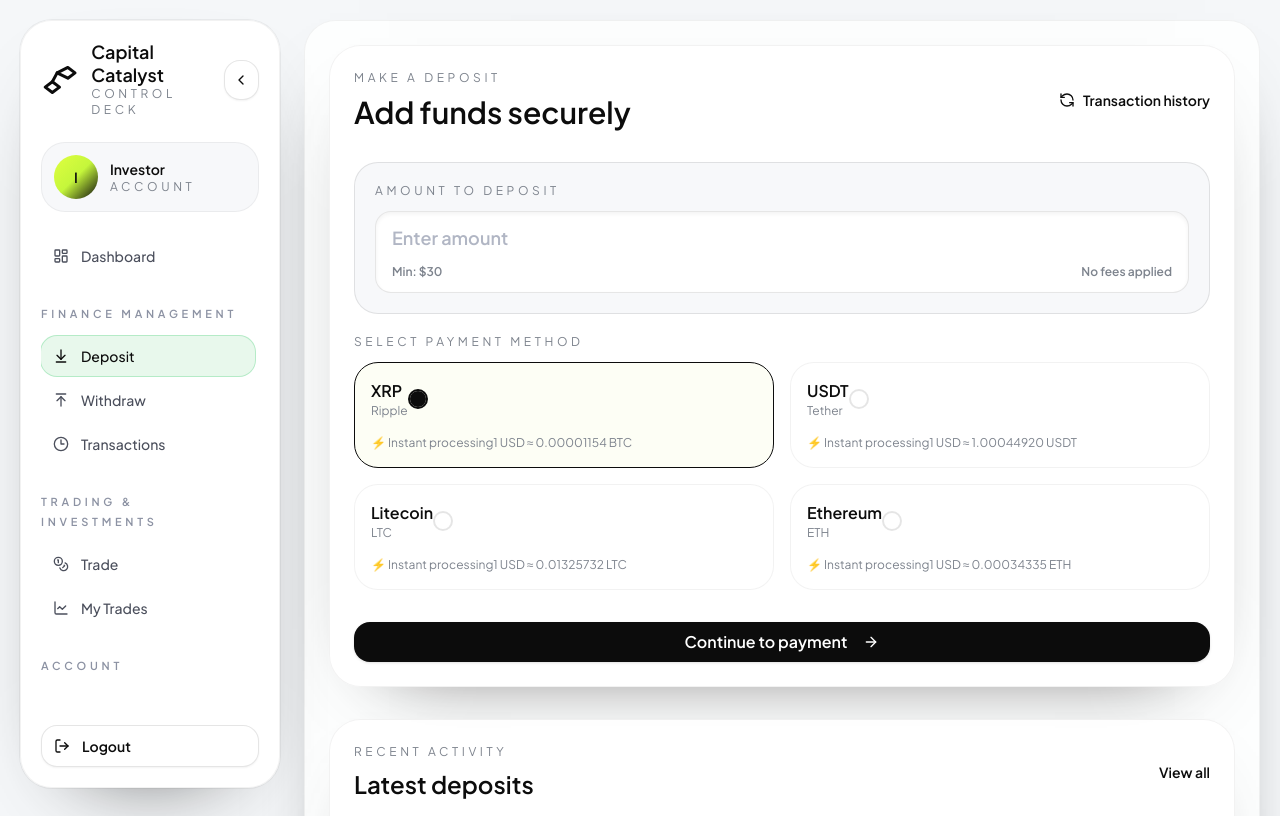
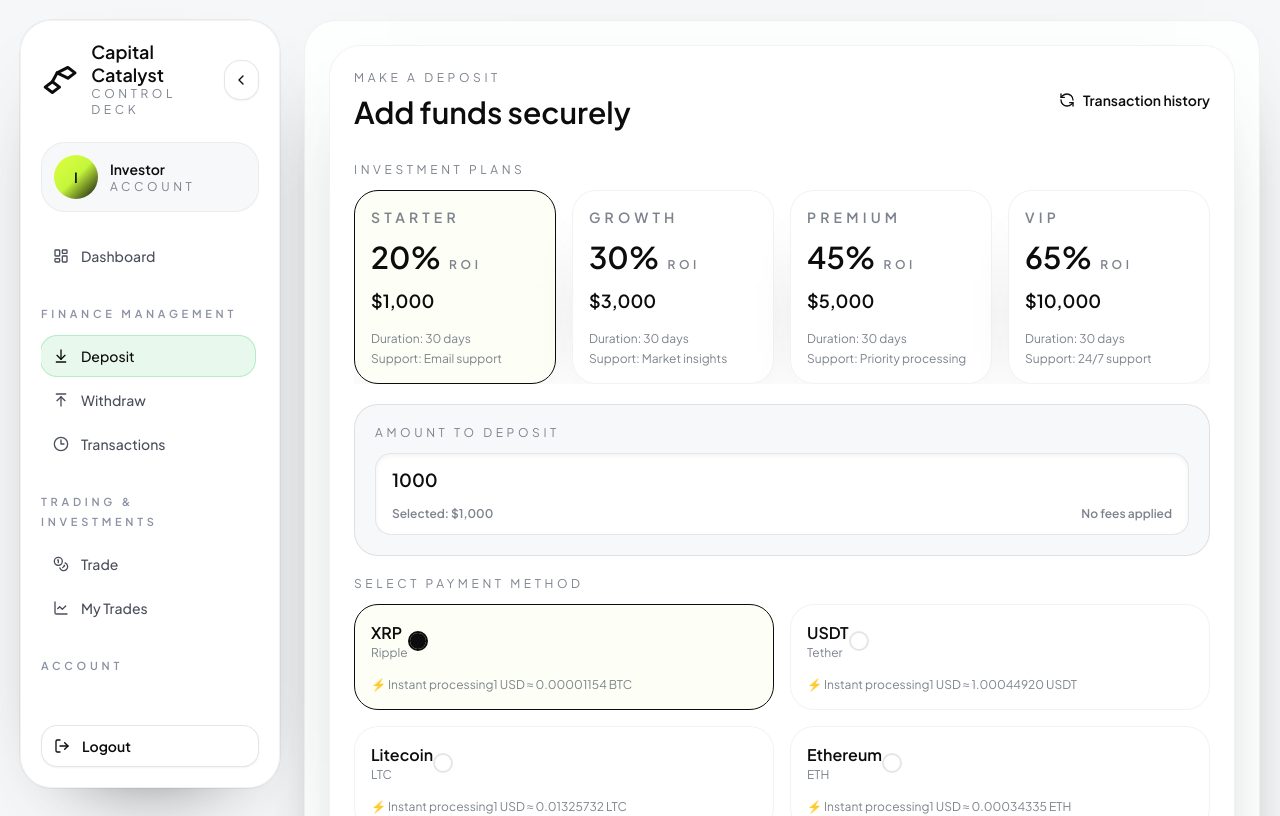
Before and after one commit to t-bello7/capitalcatalyst, a Next.js app: page /dashboard/deposit in a window 1280 px wide. Shown: the top 816 px of the page. Built offline with nearby package versions, Linux system fonts and the light colour scheme; no server answers.

Commit message:
feat: complete deposit workflow

```diff
--- a/app/(protected)/dashboard/deposit/page.tsx
+++ b/app/(protected)/dashboard/deposit/page.tsx
@@ -1,9 +1,40 @@
 "use client";
 
-import { useState } from "react";
+import { useMemo, useState } from "react";
 import { Button } from "@/components/ui/button";
 import { cn } from "@/lib/utils";
-import { ArrowRight, Clock, RefreshCcw } from "lucide-react";
+import { ArrowRight, Clock, RefreshCcw, Copy, X } from "lucide-react";
+
+const plans = [
+  {
+    name: "Starter",
+    amount: 1000,
+    roi: "20%",
+    duration: "30 days",
+    support: "Email support",
+  },
+  {
+    name: "Growth",
+    amount: 3000,
+    roi: "30%",
+    duration: "30 days",
+    support: "Market insights",
+  },
+  {
+    name: "Premium",
+    amount: 5000,
+    roi: "45%",
+    duration: "30 days",
+    support: "Priority processing",
+  },
+  {
+    name: "VIP",
+    amount: 10000,
+    roi: "65%",
+    duration: "30 days",
+    support: "24/7 support",
+  },
+];
 
 const methods = [
   {
@@ -11,24 +42,28 @@ const methods = [
     label: "Ripple",
     rate: "1 USD ≈ 0.00001154 BTC",
     instant: true,
+    address: "rP1coskLZJ1F8P2x6A8eQwqjPQ9x6o7i9",
   },
   {
     name: "USDT",
     label: "Tether",
     rate: "1 USD ≈ 1.00044920 USDT",
     instant: true,
+    address: "0x9dB8F5C4E0a7E1cA3b0dA6e5d8A2f9E7c0b4a1f2",
   },
   {
     name: "Litecoin",
     label: "LTC",
     rate: "1 USD ≈ 0.01325732 LTC",
     instant: true,
+    address: "LZYsF4o4Uxw2oK8D5wE1A6kq6Hc2v92eMz",
   },
   {
     name: "Ethereum",
     label: "ETH",
     rate: "1 USD ≈ 0.00034335 ETH",
     instant: true,
+    address: "0x5F2A1e9b5E0fB9f4a90D6C3b2c0aE8b7B1d9c3E2",
   },
 ];
 
@@ -39,7 +74,40 @@ const recentActivity = [
 ];
 
 const DepositPage = () => {
-  const [selectedMethod, setSelectedMethod] = useState("XRP");
+  const [selectedPlan, setSelectedPlan] = useState(plans[0]?.name ?? "");
+  const [amount, setAmount] = useState(
+    plans[0] ? String(plans[0].amount) : "",
+  );
+  const [selectedMethod, setSelectedMethod] = useState(methods[0]?.name ?? "");
+  const [isModalOpen, setIsModalOpen] = useState(false);
+  const [copied, setCopied] = useState(false);
+  const formattedAmount = useMemo(
+    () =>
+      amount
+        ? new Intl.NumberFormat("en-US", {
+            style: "currency",
+            currency: "USD",
+            maximumFractionDigits: 0,
+          }).format(Number(amount))
+        : "",
+    [amount],
+  );
+  const selectedPayment = methods.find(
+    (method) => method.name === selectedMethod,
+  );
+  const paymentAddress = selectedPayment?.address ?? "";
+  const qrCodeUrl = useMemo(() => {
+    if (!paymentAddress) return "";
+    const encoded = encodeURIComponent(paymentAddress);
+    return `https://api.qrserver.com/v1/create-qr-code/?size=220x220&data=${encoded}`;
+  }, [paymentAddress]);
+
+  const handleCopy = async () => {
+    if (!paymentAddress) return;
+    await navigator.clipboard.writeText(paymentAddress);
+    setCopied(true);
+    setTimeout(() => setCopied(false), 1500);
+  };
 
   return (
     <div className="space-y-8 text-[#0c0c0c]">
@@ -58,6 +126,55 @@ const DepositPage = () => {
         </div>
 
         <div className="mt-8 space-y-5">
+          <div>
+            <p className="text-xs uppercase tracking-[0.3em] text-[#7d838d]">
+              Investment plans
+            </p>
+            <div className="mt-3 grid max-h-[50vh] grid-cols-2 gap-3 overflow-auto sm:gap-4 md:max-h-none md:grid-cols-2 lg:grid-cols-4">
+              {plans.map((plan) => {
+                const isActive = selectedPlan === plan.name;
+                return (
+                  <button
+                    key={plan.name}
+                    onClick={() => {
+                      setSelectedPlan(plan.name);
+                      setAmount(String(plan.amount));
+                    }}
+                    className={cn(
+                      "flex flex-col gap-2 rounded-[24px] border p-3 text-left shadow-[0_30px_80px_-60px_rgba(0,0,0,0.85)] transition md:gap-3 md:p-4",
+                      isActive
+                        ? "border-[#0c0c0c] bg-[#fdfef5]"
+                        : "border-black/5 bg-white/90 hover:border-[#0c0c0c]/80",
+                    )}
+                  >
+                    <div className="flex items-center justify-between gap-2">
+                      <p className="text-sm font-semibold uppercase tracking-[0.3em] text-[#7d838d]">
+                        {plan.name}
+                      </p>
+                    </div>
+                    <div className="hidden text-3xl font-semibold md:block">
+                      {plan.roi}
+                      <span className="ml-2 text-xs uppercase tracking-[0.3em] text-[#7d838d]">
+                        ROI
+                      </span>
+                    </div>
+                    <p className="text-base font-semibold md:text-lg">
+                      {new Intl.NumberFormat("en-US", {
+                        style: "currency",
+                        currency: "USD",
+                        maximumFractionDigits: 0,
+                      }).format(plan.amount)}
+                    </p>
+                    <div className="hidden text-xs text-[#7d838d] md:block">
+                      <p className="mt-1">Duration: {plan.duration}</p>
+                      <p className="mt-1">Support: {plan.support}</p>
+                    </div>
+                  </button>
+                );
+              })}
+            </div>
+          </div>
+
           <label className="flex flex-col gap-3 rounded-[24px] border border-[#0c0c0c]/10 bg-[#f7f8fa] p-5">
             <span className="text-xs uppercase tracking-[0.3em] text-[#7d838d]">
               Amount to deposit
@@ -66,10 +183,14 @@ const DepositPage = () => {
               <input
                 type="number"
                 placeholder="Enter amount"
+                value={amount}
+                onChange={(event) => setAmount(event.target.value)}
                 className="w-full border-none bg-transparent text-lg placeholder:text-[#b1b6c4] focus:outline-none"
               />
               <div className="flex items-center justify-between text-xs text-[#7d838d]">
-                <span>Min: $30</span>
+                <span>
+                  {formattedAmount ? `Selected: ${formattedAmount}` : "Min: $30"}
+                </span>
                 <span>No fees applied</span>
               </div>
             </div>
@@ -125,7 +246,10 @@ const DepositPage = () => {
           </div>
         </div>
 
-        <Button className="mt-8 w-full rounded-2xl bg-[#0c0c0c] py-5 text-base font-semibold text-white hover:bg-[#111]">
+        <Button
+          className="mt-8 w-full rounded-2xl bg-[#0c0c0c] py-5 text-base font-semibold text-white hover:bg-[#111]"
+          onClick={() => setIsModalOpen(true)}
+        >
           Continue to payment <ArrowRight className="ml-2 h-4 w-4" />
         </Button>
       </div>
@@ -170,6 +294,70 @@ const DepositPage = () => {
           ))}
         </div>
       </div>
+
+      {isModalOpen ? (
+        <div className="fixed inset-0 z-50 flex items-center justify-center bg-black/50 px-4 py-6">
+          <div className="w-full max-w-md rounded-[28px] border border-black/10 bg-white p-6 shadow-[0_40px_90px_-45px_rgba(0,0,0,0.6)]">
+            <div className="flex items-start justify-between gap-4">
+              <div>
+                <p className="text-xs uppercase tracking-[0.3em] text-[#7d838d]">
+                  Payment details
+                </p>
+                <h2 className="mt-2 text-2xl font-semibold">
+                  Send {formattedAmount || "payment"}
+                </h2>
+              </div>
+              <button
+                type="button"
+                onClick={() => setIsModalOpen(false)}
+                className="rounded-full border border-black/10 p-2 text-[#0c0c0c] transition hover:-translate-y-0.5 hover:bg-[#f7f8fa]"
+                aria-label="Close payment modal"
+              >
+                <X className="h-4 w-4" />
+              </button>
+            </div>
+
+            <div className="mt-6 flex flex-col items-center gap-4 rounded-[24px] border border-black/5 bg-[#f7f8fa] p-5">
+              <div className="rounded-[18px] border border-black/10 bg-white p-3 shadow-inner shadow-black/5">
+                {qrCodeUrl ? (
+                  <img
+                    src={qrCodeUrl}
+                    alt={`${selectedMethod} QR code`}
+                    className="h-48 w-48 rounded-xl"
+                  />
+                ) : (
+                  <div className="flex h-48 w-48 items-center justify-center rounded-xl bg-[#f0f2f5] text-sm text-[#7d838d]">
+                    QR code unavailable
+                  </div>
+                )}
+              </div>
+              <div className="w-full">
+                <p className="text-xs uppercase tracking-[0.3em] text-[#7d838d]">
+                  {selectedMethod} address
+                </p>
+                <div className="mt-3 flex items-center gap-3 rounded-2xl border border-black/10 bg-white px-3 py-3 text-sm font-semibold text-[#0c0c0c] shadow-inner shadow-black/5">
+                  <span className="truncate">{paymentAddress || "—"}</span>
+                  <button
+                    type="button"
+                    onClick={handleCopy}
+                    className="ml-auto inline-flex items-center gap-2 rounded-full border border-black/10 bg-[#f7f8fa] px-3 py-2 text-xs font-semibold text-[#0c0c0c] transition hover:-translate-y-0.5"
+                  >
+                    <Copy className="h-3.5 w-3.5" />
+                    {copied ? "Copied" : "Copy"}
+                  </button>
+                </div>
+              </div>
+            </div>
+
+            <Button
+              className="mt-6 w-full rounded-2xl bg-[#0c0c0c] py-5 text-base font-semibold text-white hover:bg-[#111]"
+              onClick={() => setIsModalOpen(false)}
+            >
+              Payment done
+            </Button>
+          </div>
+        </div>
+      ) : null}
     </div>
   );
 };
--- a/app/(protected)/dashboard/page.tsx
+++ b/app/(protected)/dashboard/page.tsx
@@ -11,12 +11,13 @@ import {
 } from "lucide-react";
 import { Button } from "@/components/ui/button";
 import { createClient } from "@/lib/supabase/server";
-import { getUserProfile } from "@/lib/supabase/user";
+import { getUserBalances, getUserProfile } from "@/lib/supabase/user";
 
-const balances = [
-  { label: "Available balance", value: "$18,420.00", muted: true },
-  { label: "Locked balance", value: "$2,150.00", muted: false },
-];
+const formatCurrency = (value: number) =>
+  new Intl.NumberFormat("en-US", {
+    style: "currency",
+    currency: "USD",
+  }).format(value);
 
 const metrics = [
   { label: "Total profit", value: "$9,855.00", icon: TrendingUp },
@@ -112,6 +113,15 @@ export default async function DashboardPage() {
   const supabase = await createClient();
   const profile = await getUserProfile(supabase);
   const greetingName = profile.displayName || "Investor";
+  const { available, locked } = await getUserBalances(supabase);
+  const balances = [
+    {
+      label: "Available balance",
+      value: formatCurrency(available),
+      muted: true,
+    },
+    { label: "Locked balance", value: formatCurrency(locked), muted: false },
+  ];
 
   return (
     <div className="space-y-8 text-[#0c0c0c]">
--- a/lib/supabase/user.ts
+++ b/lib/supabase/user.ts
@@ -47,3 +47,56 @@ export const getUserProfile = async (
 
   return buildProfile(data.user);
 };
+
+export const getUserAvailableBalance = async (
+  supabase: SupabaseClient,
+): Promise<number> => {
+  const { data, error } = await supabase.auth.getUser();
+  if (error || !data.user) {
+    return 0;
+  }
+
+  const { data: wallet, error: walletError } = await supabase
+    .from("wallets")
+    .select("balance")
+    .eq("user_id", data.user.id)
+    .single();
+
+  if (walletError || !wallet) {
+    return 0;
+  }
+
+  return typeof wallet.balance === "number"
+    ? wallet.balance
+    : Number(wallet.balance ?? 0);
+};
+
+export const getUserBalances = async (
+  supabase: SupabaseClient,
+): Promise<{ available: number; locked: number }> => {
+  const { data, error } = await supabase.auth.getUser();
+  if (error || !data.user) {
+    return { available: 0, locked: 0 };
+  }
+
+  const { data: wallet, error: walletError } = await supabase
+    .from("wallets")
+    .select("balance, locked_balance")
+    .eq("user_id", data.user.id)
+    .single();
+
+  if (walletError || !wallet) {
+    return { available: 0, locked: 0 };
+  }
+
+  return {
+    available:
+      typeof wallet.balance === "number"
+        ? wallet.balance
+        : Number(wallet.balance ?? 0),
+    locked:
+      typeof wallet.locked_balance === "number"
+        ? wallet.locked_balance
+        : Number(wallet.locked_balance ?? 0),
+  };
+};
```
